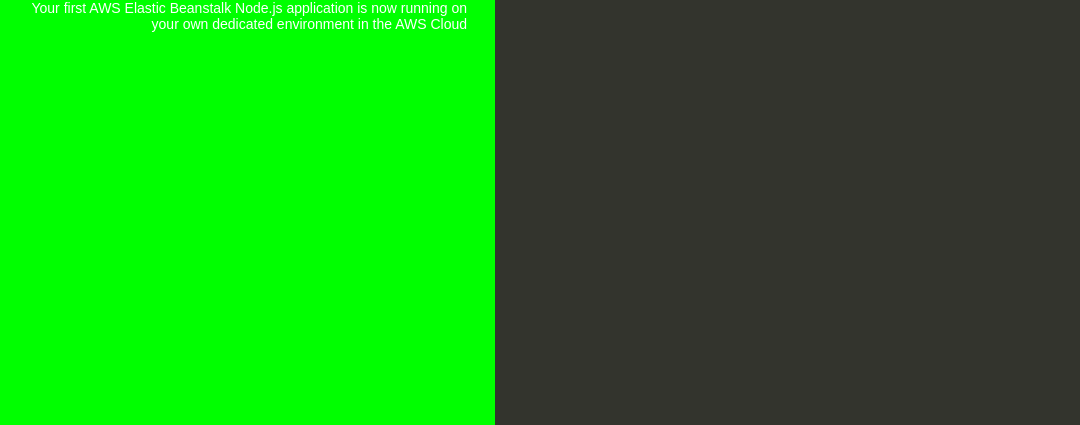
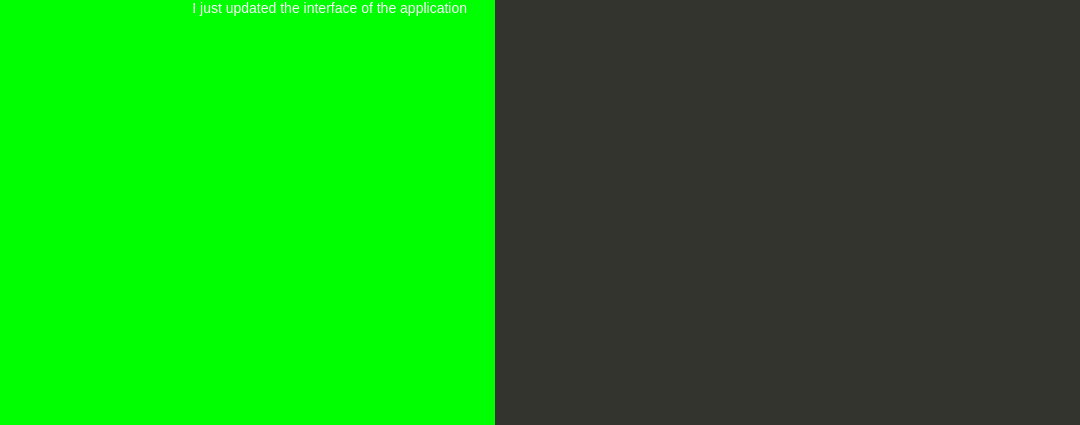
Before and after one commit to dopeignite/my-nodejs-app, a website: page index.html in a window 1280 px wide. Shown: the part 375-800 px from the top of the page, without its empty margins (145-1225 px from the left). Drawn offline with Linux system fonts and the light colour scheme.

Commit message:
Update index.html

```diff
--- a/index.html
+++ b/index.html
@@ -75,7 +75,7 @@
   <body>
     <div class="textColumn">
       <h1>PlatinumX Application</h1>
-      <p>Your first AWS Elastic Beanstalk Node.js application is now running on your own dedicated environment in the AWS Cloud</p>
+      <p> I just updated the interface of the application </p>
     </div>
     <div class="linksColumn">
       <h2>What's Next?</h2>
```
